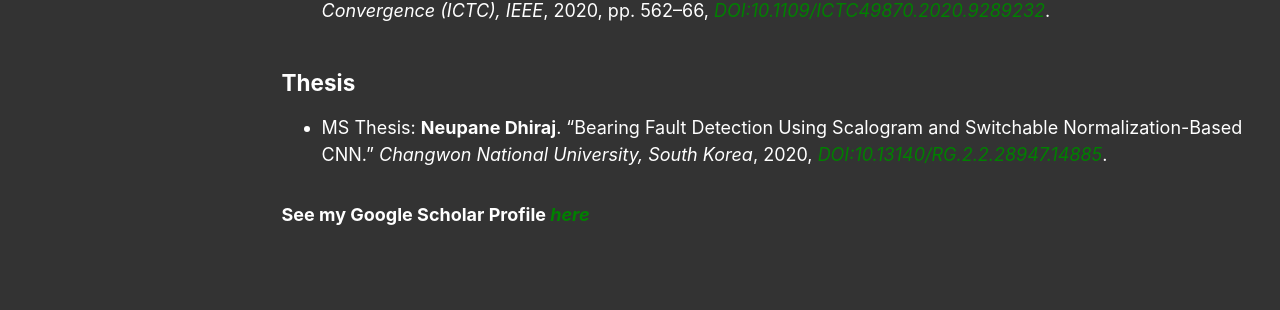
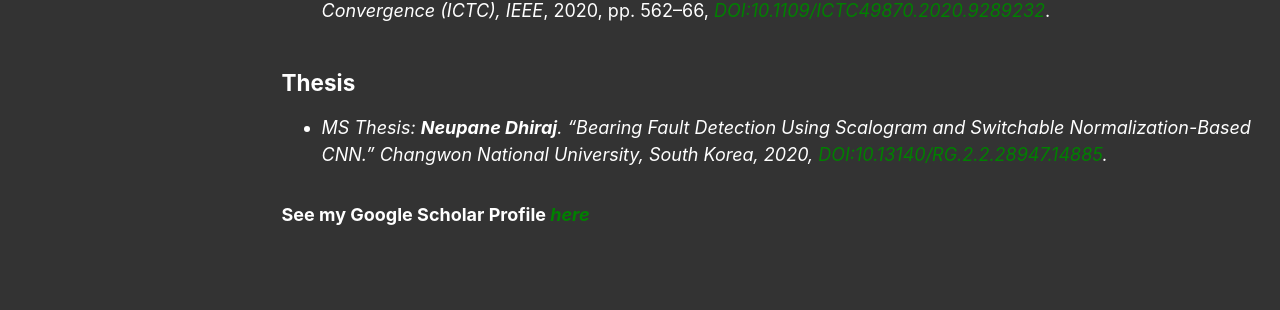
Before and after one commit to dhirajneupane/academicPortfolio, a Jekyll site: the page built from _pages/publications.md, in a window 1280 px wide and 1123 px high. Shown: the part 680-990 px from the top of the window. Built offline with Jekyll 4.4.1, drawn with Linux system fonts in a browser that asks for light colours; some web fonts are replaced.

Commit message:
Update publications.md

```diff
--- a/_pages/publications.md
+++ b/_pages/publications.md
@@ -21,6 +21,6 @@ Conference papers
 
 Thesis
 --------------------------
-* MS Thesis: <b>Neupane Dhiraj</b>. “Bearing Fault Detection Using Scalogram and Switchable Normalization-Based CNN.” <i>Changwon National University, South  Korea</i>, 2020, [<span style="color:green">*DOI:10.13140/RG.2.2.28947.14885*</span>]( https://www.researchgate.net/publication/367458109_Bearing_Fault_Detection_Using_Scalogram_and_Switchable_Normalization-Based_CNN){:target="_blank"}.
+* <i>MS Thesis:<i/> <b>Neupane Dhiraj</b>. “Bearing Fault Detection Using Scalogram and Switchable Normalization-Based CNN.” <i>Changwon National University, South  Korea</i>, 2020, [<span style="color:green">*DOI:10.13140/RG.2.2.28947.14885*</span>]( https://www.researchgate.net/publication/367458109_Bearing_Fault_Detection_Using_Scalogram_and_Switchable_Normalization-Based_CNN){:target="_blank"}.
 
 ### See my Google Scholar Profile [<span style="color:green">*here*</span>](https://scholar.google.com/citations?user=KtSkA68AAAAJ&hl=en){:target="_blank"}
```
